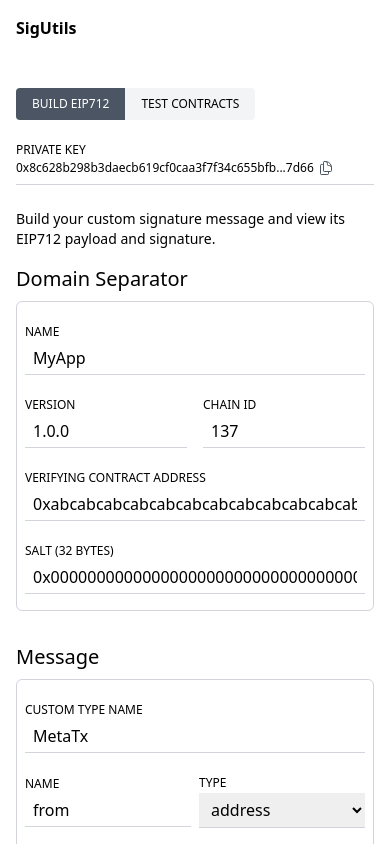
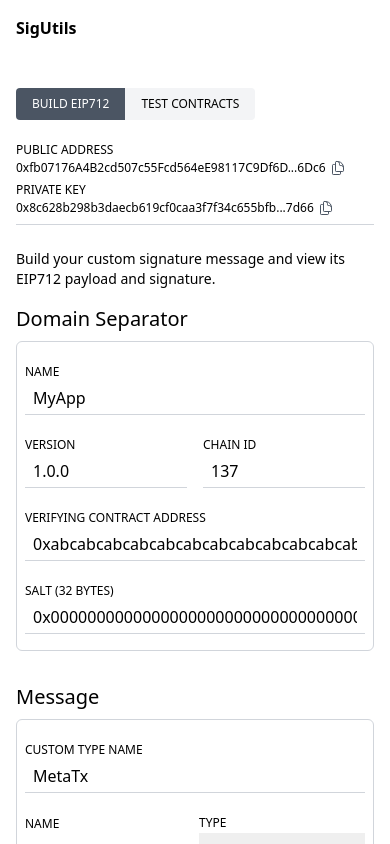
Before and after one commit to johnmosesman/signature-utils, a Next.js app: page / in a window 390 px wide. Shown: the top 844 px of the page. Built offline with nearby package versions, Linux system fonts and the light colour scheme.

Commit message:
Add public key and cleanup

```diff
--- a/components/contract-tester.tsx
+++ b/components/contract-tester.tsx
@@ -8,11 +8,6 @@ import PayloadPreview from "./signature-debugger/payload-preview";
 import SignaturePreview from "./signature-debugger/signature-preview";
 
 const mUSDC_ADDRESS = "0xdd9185db084f5c4fff3b4f70e7ba62123b812226";
-
-const executeFunction = async (functionName: string) => {
-  console.log("functionName", functionName);
-  //
-};
 
 const contractAddressChanged = async (
   e: React.ChangeEvent<HTMLInputElement>,
--- a/components/contracts-tester/function-tester.tsx
+++ b/components/contracts-tester/function-tester.tsx
@@ -13,6 +13,7 @@ const handleSubmit = async (
 ) => {
   console.log("handleSubmit", item.name, formData);
 
+  try {
     const contract: Contract = new Contract(
       contractAddress,
       [item],
@@ -26,6 +27,9 @@ const handleSubmit = async (
     );
 
     console.log("result", result);
+  } catch (error) {
+    console.error("Error", error);
+  }
 };
 
 type FormData = {
--- a/pages/api/abi.ts
+++ b/pages/api/abi.ts
@@ -22,6 +22,8 @@ const fetchABI = async (contractAddress: string): Promise<ABI | null> => {
     const response = await fetch(url, {
       method: "GET",
     });
+
+    console.log("resp", response);
 
     const json: ABIResult = await response.json();
     console.log("json", json);
--- a/pages/index.tsx
+++ b/pages/index.tsx
@@ -85,11 +85,26 @@ const Home: NextPage = () => {
           </button>
         </div>
 
-        <div
-          className="flex flex-row mb-2 cursor-pointer"
-          onClick={(e) => copyText(e, wallet?.privateKey)}
-        >
-          <div>
+        <div className="flex flex-col lg:flex-row mb-2 cursor-pointer">
+          <div
+            onClick={(e) => copyText(e, wallet?.address)}
+            className="lg:mr-4"
+          >
+            <label>Public Address</label>
+
+            {wallet?.address && (
+              <div className="flex flex-row items-center">
+                <p className="text-xs mr-1">{`${wallet.address.slice(
+                  0,
+                  40
+                )}...${wallet.address.slice(-4)}`}</p>
+
+                <div className="w-4 h-4">{copyIcon}</div>
+              </div>
+            )}
+          </div>
+
+          <div onClick={(e) => copyText(e, wallet?.privateKey)}>
             <label>Private Key</label>
 
             {wallet?.privateKey && (
```
Lines whose indentation alone changed are shown as unchanged.
